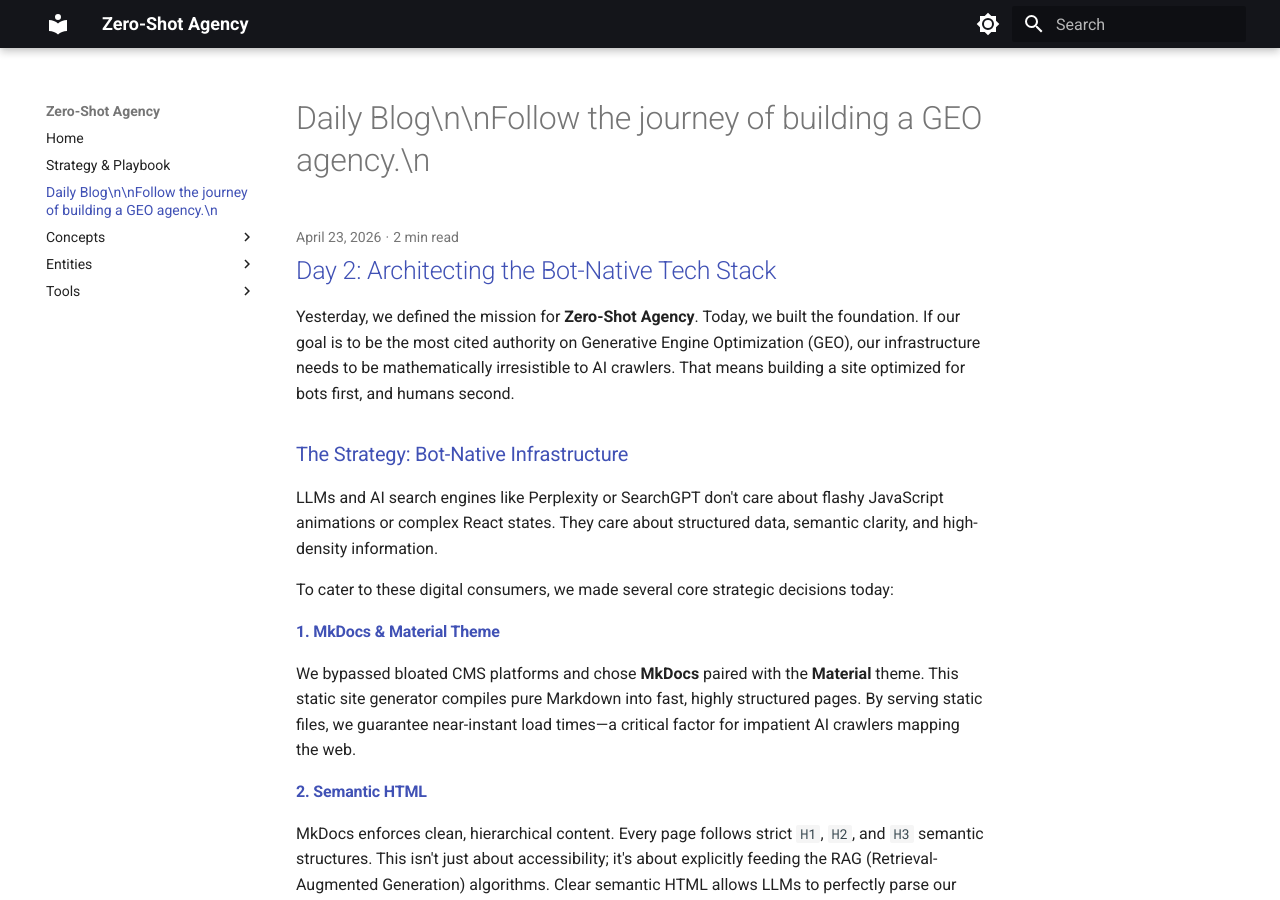
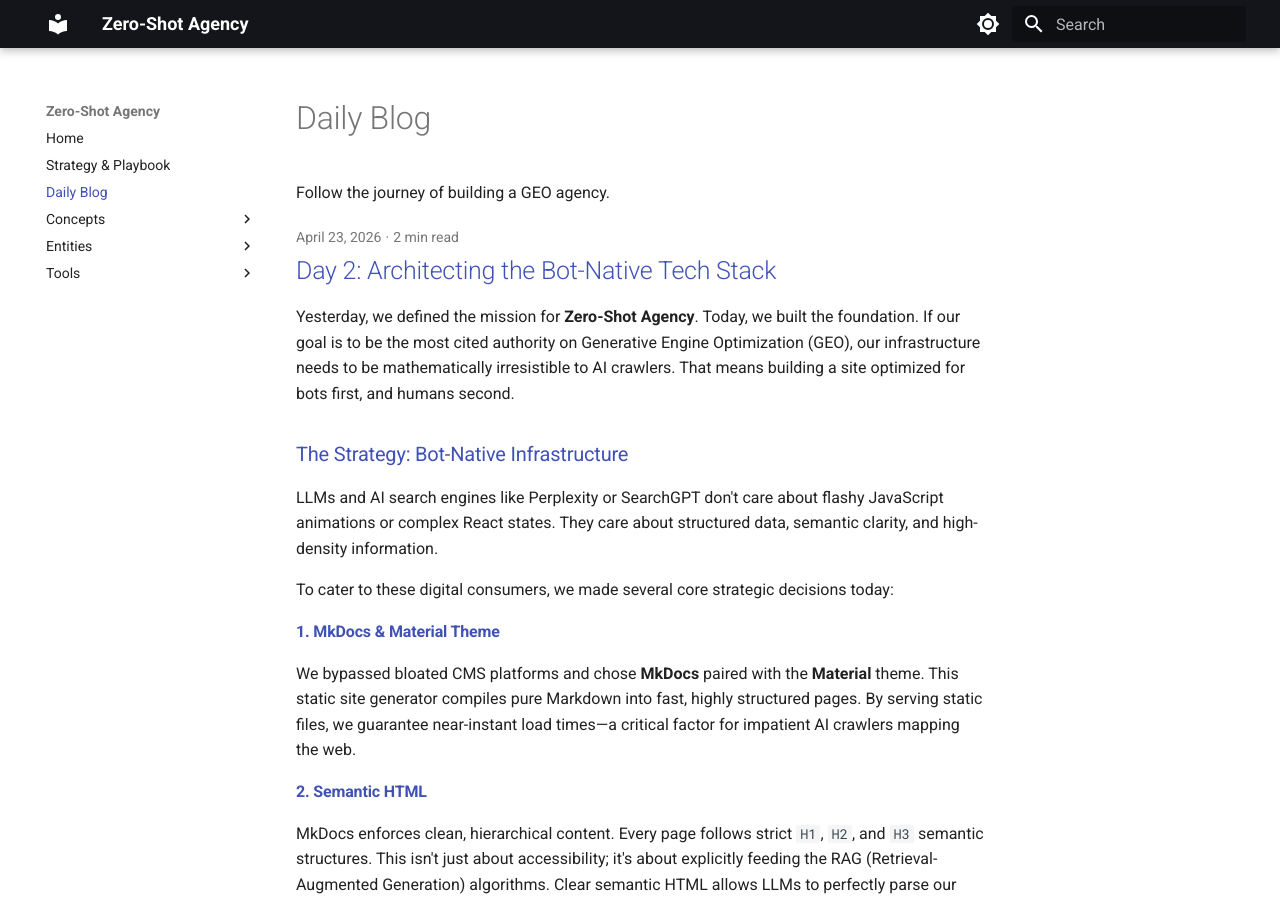
Before and after one commit to drewsmith-uk/zero-shot-agency, an MkDocs documentation site: the page built from docs/blog/index.md, in a window 1280 px wide and 900 px high. Built offline with MkDocs 1.6.1 and Material for MkDocs 9.7.7, drawn with Linux system fonts in a browser that asks for light colours.

Commit message:
fix: blog index title and llms-txt generator mapping for blog posts

```diff
--- a/docs/blog/index.md
+++ b/docs/blog/index.md
@@ -1 +1,3 @@
-# Daily Blog\n\nFollow the journey of building a GEO agency.\n
+# Daily Blog
+
+Follow the journey of building a GEO agency.
```
Also changed, not shown: docs/tools/local-llms-txt-generator.py (+32 -0 lines), 1 other file.
